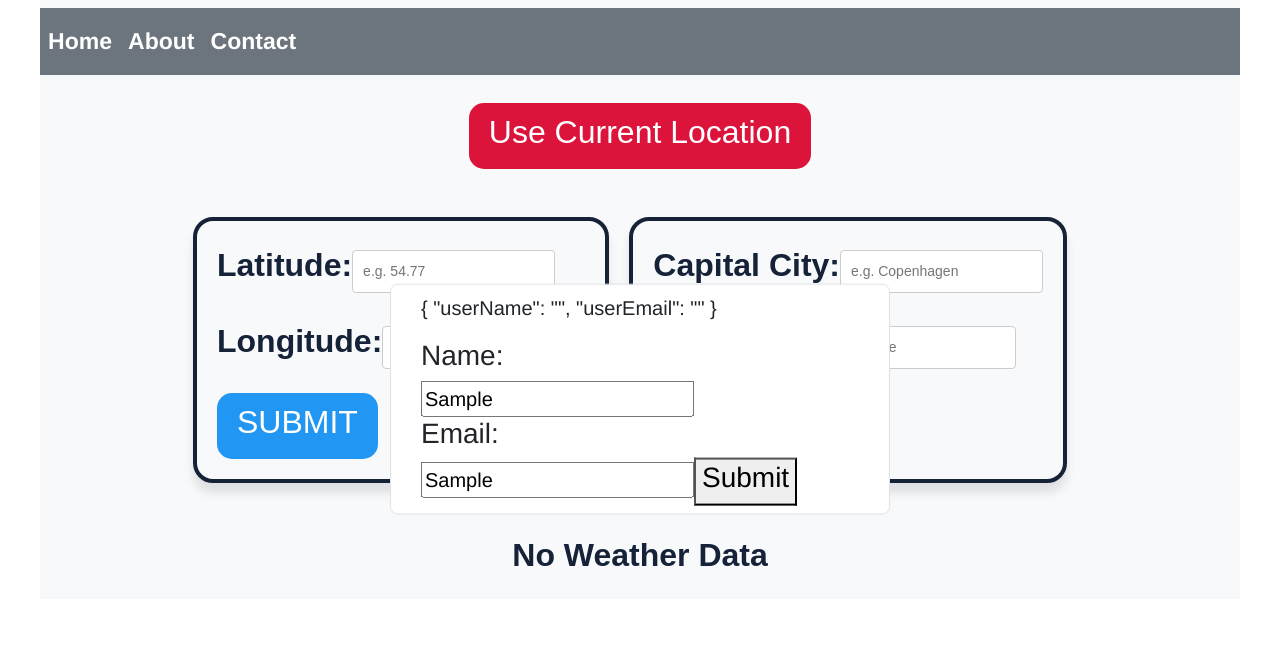
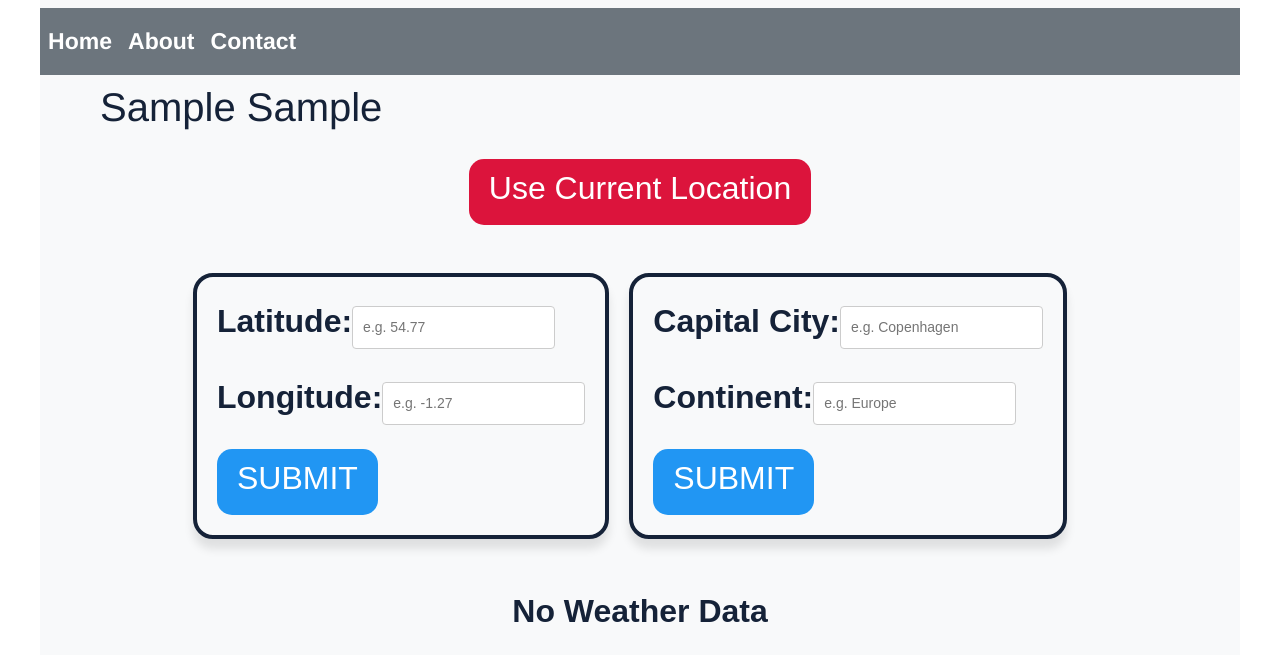
Before and after one commit to Kamran6433/Weather_Application, a Vue app in the folder my-weather-application/: page / in a window 1280 px wide. Both pictures are taken after typing "Sample", "Sample" into the empty fields and a click on the button "Submit". Shown: the top 660 px of the page. Built offline with nearby package versions, Linux system fonts and the light colour scheme; what vue-resource would draw is missing.

Commit message:
learnt how to emit events and listen to events to pass data from child to parent

```diff
--- a/my-weather-application/src/App.vue
+++ b/my-weather-application/src/App.vue
@@ -1,8 +1,14 @@
 <template>
     <div id="app" class="centering bg-light">
       <nav-bar></nav-bar>
-      <div id="form">
-        <user-information-form v-if="!userInformation.userName" v-bind:user-information="userInformation"></user-information-form>
+      <div id="form" v-if="!userInformation.userName">
+        <!-- You need to listen for the event that you emmitted in the child componenet and also catch the data through ¢event -->
+        <user-information-form v-bind:user-information="userInformation" v-on:changeUserInformationDataEmitted="updateUserInformation($event)"></user-information-form>
+        <!-- You can call the component two ways: kebab-case or camelCase -->
+        <!-- <userInformationForm v-bind:user-information="userInformation" v-on:changeUserInformationDataEmitted="updateUserInformation($event)"></userInformationForm> -->
+      </div>
+      <div v-else>
+        <h1>{{ userInformation.userName }} {{ userInformation.userEmail }}</h1>
       </div>
       <router-view></router-view>
     </div>
@@ -34,6 +40,12 @@ export default {
           userName: '',
           userEmail: ''
         }
+      }
+    },
+    methods: {
+      updateUserInformation: function(eventData) {
+        this.userInformation.userName = eventData[0];
+        this.userInformation.userEmail = eventData[1];
       }
     }
 }
--- a/my-weather-application/src/components/UserInformationForm.vue
+++ b/my-weather-application/src/components/UserInformationForm.vue
@@ -6,7 +6,7 @@
             <input v-model="userName" placeholder="John">
             <h3>Email: </h3>
             <input v-model="userEmail" placeholder="John@mail.com">
-            <button><h3>Submit</h3></button>
+            <button v-on:click="changeUserInformation"><h3>Submit</h3></button>
         </div>
     </div>
 </template>
```
